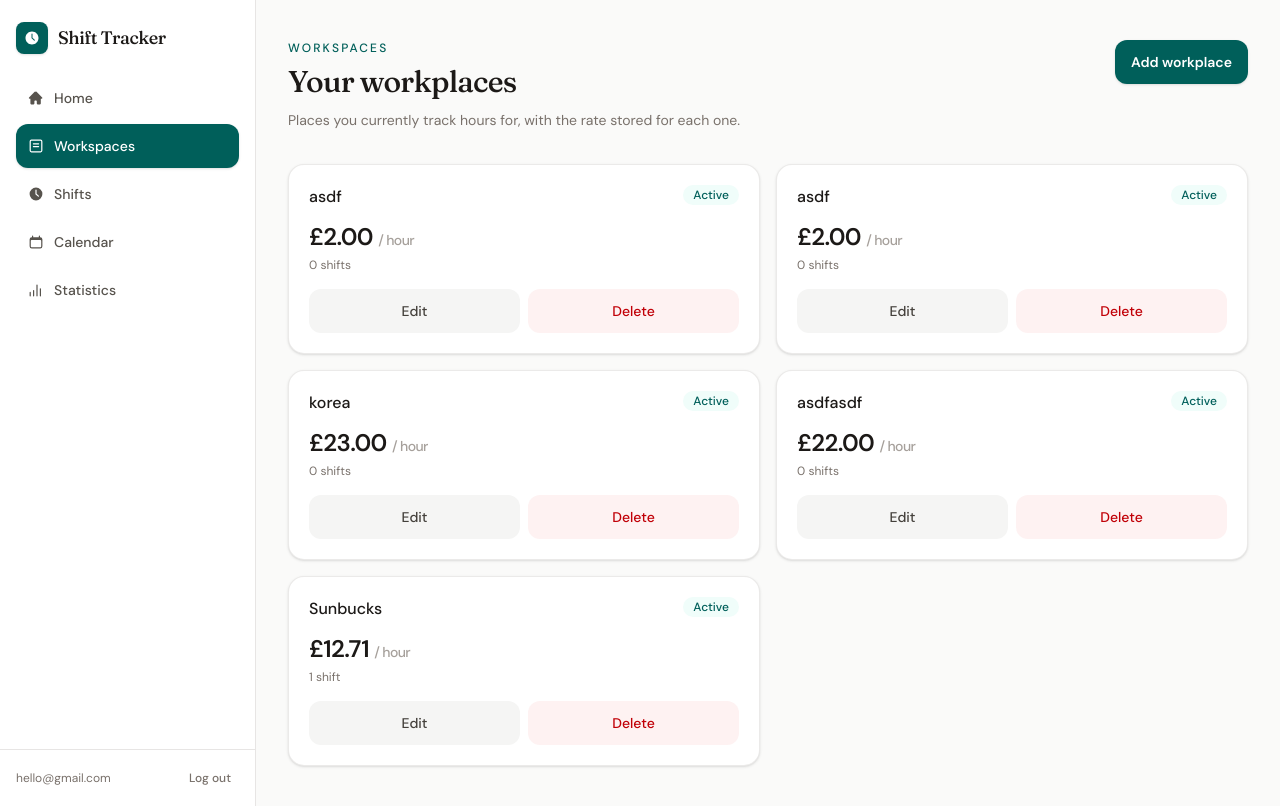
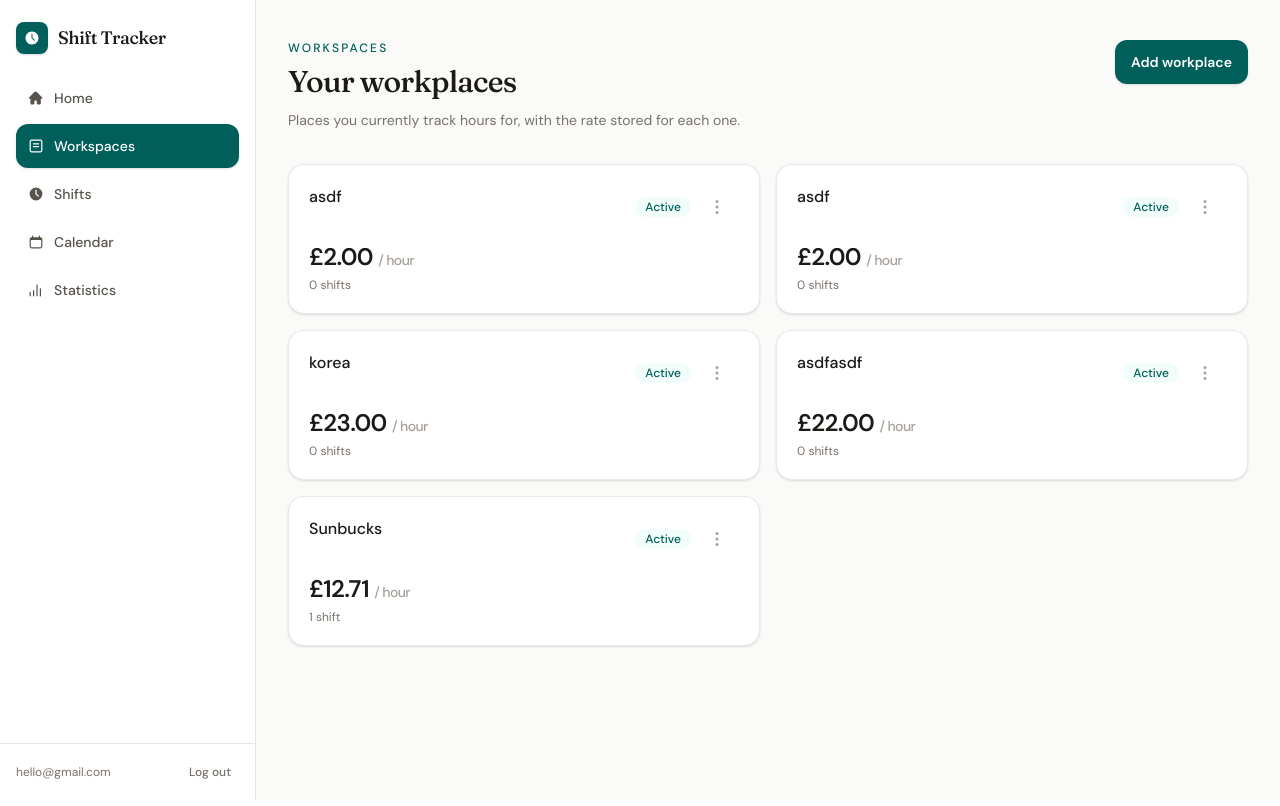
Before and after one commit to TharHtet236401/HourPilot, a Django app: page /workspaces/ in a window 1280 px wide. Run offline with Django 5.2, Linux system fonts and the light colour scheme; a user stored in the database is signed in; data comes from the database, SQL or seed files in the repository; both versions use the stored data as it was after the commit.

Commit message:
added three dots menu

```diff
--- a/static/css/output.css
+++ b/static/css/output.css
@@ -444,6 +444,9 @@
   .w-12 {
     width: calc(var(--spacing) * 12);
   }
+  .w-40 {
+    width: calc(var(--spacing) * 40);
+  }
   .w-72 {
     width: calc(var(--spacing) * 72);
   }
@@ -806,6 +809,9 @@
   .pt-2 {
     padding-top: calc(var(--spacing) * 2);
   }
+  .pr-2 {
+    padding-right: calc(var(--spacing) * 2);
+  }
   .pb-3 {
     padding-bottom: calc(var(--spacing) * 3);
   }
@@ -981,6 +987,10 @@
   }
   .opacity-0 {
     opacity: 0%;
+  }
+  .shadow-lg {
+    --tw-shadow: 0 10px 15px -3px var(--tw-shadow-color, rgb(0 0 0 / 0.1)), 0 4px 6px -4px var(--tw-shadow-color, rgb(0 0 0 / 0.1));
+    box-shadow: var(--tw-inset-shadow), var(--tw-inset-ring-shadow), var(--tw-ring-offset-shadow), var(--tw-ring-shadow), var(--tw-shadow);
   }
   .shadow-sm {
     --tw-shadow: 0 1px 3px 0 var(--tw-shadow-color, rgb(0 0 0 / 0.1)), 0 1px 2px -1px var(--tw-shadow-color, rgb(0 0 0 / 0.1));
@@ -1035,6 +1045,9 @@
     }
     .hover\:bg-red-600:hover {
       background-color: var(--color-red-600);
+    }
+    .hover\:bg-stone-50:hover {
+      background-color: var(--color-stone-50);
     }
     .hover\:bg-stone-100:hover {
       background-color: var(--color-stone-100);
--- a/workspaces/templates/workspaces/partials/list.html
+++ b/workspaces/templates/workspaces/partials/list.html
@@ -1,14 +1,57 @@
 {% if workplaces %}
     <ul class="grid gap-4 sm:grid-cols-2">
         {% for workplace in workplaces %}
-            <li class="rounded-2xl border border-stone-200/80 bg-white p-5 shadow-sm">
+            <li class="relative rounded-2xl border border-stone-200/80 bg-white p-5 shadow-sm">
                 <div class="flex items-start justify-between gap-3">
-                    <h2 class="font-medium text-stone-900">{{ workplace.name }}</h2>
-                    {% if workplace.is_active %}
-                        <span class="rounded-full bg-teal-50 px-2.5 py-0.5 text-xs font-medium text-teal-800">Active</span>
-                    {% else %}
-                        <span class="rounded-full bg-stone-100 px-2.5 py-0.5 text-xs font-medium text-stone-500">Inactive</span>
-                    {% endif %}
+                    <h2 class="min-w-0 pr-2 font-medium text-stone-900">{{ workplace.name }}</h2>
+                    <div class="flex shrink-0 items-center gap-1">
+                        {% if workplace.is_active %}
+                            <span class="rounded-full bg-teal-50 px-2.5 py-0.5 text-xs font-medium text-teal-800">Active</span>
+                        {% else %}
+                            <span class="rounded-full bg-stone-100 px-2.5 py-0.5 text-xs font-medium text-stone-500">Inactive</span>
+                        {% endif %}
+                        <div class="relative" data-menu>
+                            <button
+                                type="button"
+                                data-menu-toggle
+                                aria-expanded="false"
+                                aria-haspopup="menu"
+                                aria-label="More actions for {{ workplace.name }}"
+                                class="inline-flex size-11 items-center justify-center rounded-xl text-stone-400 transition hover:bg-stone-100 hover:text-stone-700"
+                            >
+                                <svg xmlns="http://www.w3.org/2000/svg" viewBox="0 0 20 20" fill="currentColor" class="size-5">
+                                    <path d="M10 3a1.5 1.5 0 1 1 0 3 1.5 1.5 0 0 1 0-3ZM10 8.5a1.5 1.5 0 1 1 0 3 1.5 1.5 0 0 1 0-3ZM11.5 15.5a1.5 1.5 0 1 0-3 0 1.5 1.5 0 0 0 3 0Z" />
+                                </svg>
+                            </button>
+                            <div
+                                data-menu-panel
+                                role="menu"
+                                hidden
+                                class="absolute right-0 z-30 mt-1 w-40 overflow-hidden rounded-xl border border-stone-200 bg-white py-1 shadow-lg"
+                            >
+                                <button
+                                    type="button"
+                                    role="menuitem"
+                                    hx-get="{% url 'workplace_update' workplace.pk %}"
+                                    hx-target="#modal"
+                                    hx-swap="innerHTML"
+                                    class="flex min-h-11 w-full items-center px-3 text-left text-sm font-medium text-stone-700 transition hover:bg-stone-50"
+                                >
+                                    Edit
+                                </button>
+                                <button
+                                    type="button"
+                                    role="menuitem"
+                                    hx-get="{% url 'workplace_delete' workplace.pk %}"
+                                    hx-target="#modal"
+                                    hx-swap="innerHTML"
+                                    class="flex min-h-11 w-full items-center px-3 text-left text-sm font-medium text-red-700 transition hover:bg-red-50"
+                                >
+                                    Delete
+                                </button>
+                            </div>
+                        </div>
+                    </div>
                 </div>
                 <p class="mt-3 text-2xl font-semibold tracking-tight text-stone-900">
                     £{{ workplace.hourly_rate }}
@@ -17,26 +60,6 @@
                 <p class="mt-1 text-xs text-stone-500">
                     {{ workplace.shift_count }} shift{{ workplace.shift_count|pluralize }}
                 </p>
-                <div class="mt-4 grid grid-cols-2 gap-2">
-                    <button
-                        type="button"
-                        hx-get="{% url 'workplace_update' workplace.pk %}"
-                        hx-target="#modal"
-                        hx-swap="innerHTML"
-                        class="min-h-11 rounded-xl bg-stone-100 px-3 text-sm font-medium text-stone-700 transition hover:bg-stone-200"
-                    >
-                        Edit
-                    </button>
-                    <button
-                        type="button"
-                        hx-get="{% url 'workplace_delete' workplace.pk %}"
-                        hx-target="#modal"
-                        hx-swap="innerHTML"
-                        class="min-h-11 rounded-xl bg-red-50 px-3 text-sm font-medium text-red-700 transition hover:bg-red-100"
-                    >
-                        Delete
-                    </button>
-                </div>
             </li>
         {% endfor %}
     </ul>
```
Also changed, not shown: templates/base.html (+32 -0 lines), db.sqlite3.
